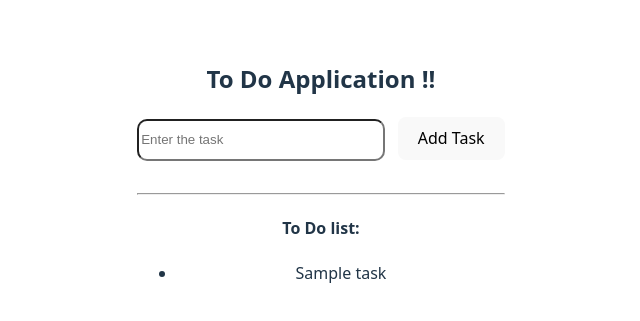
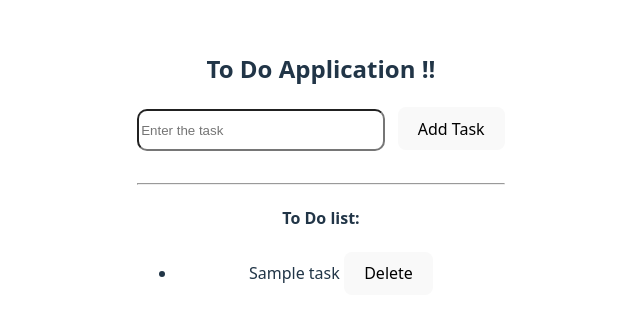
Before and after one commit to pulkitgaba009/React-ToDoApp, a React (Vite) app: page / in a window 1280 px wide. Shown: the part 229-550 px from the top of the page, without its empty margins (319-959 px from the left). Built offline with nearby package versions, Linux system fonts and the light colour scheme.

Commit message:
added delete button

```diff
--- a/src/ToDoComponent.jsx
+++ b/src/ToDoComponent.jsx
@@ -13,12 +13,20 @@
     let [newToDo,setNewToDo] = useState("")
 
     let addNewTask = ()=>{
-    setToDo([...toDo,{task:newToDo,id:uuidv4()}])
+    setToDo((prevTodo)=>{
+        return [...prevTodo,{task:newToDo,id:uuidv4()}]
+    })
+
     setNewToDo("")
     }
 
     let updateToDo =(event)=>{
     setNewToDo(event.target.value)
+    }
+
+    let deleteTodo = (id) =>{
+        let copy = (toDo.filter((toDo)=> toDo.id != id));
+        setToDo(copy)
     }
 
     return(
@@ -34,7 +42,9 @@
             <h4>To Do list:</h4>
             <ul>{
                 toDo.map((toDo)=>{
-                  return <li key={toDo.id}>{toDo.task}</li>
+                  return <li key={toDo.id}>
+                  <span>{toDo.task} <button onClick={()=>deleteTodo(toDo.id)}>Delete</button></span>
+                  </li>
                 })
             }
             </ul>
```
